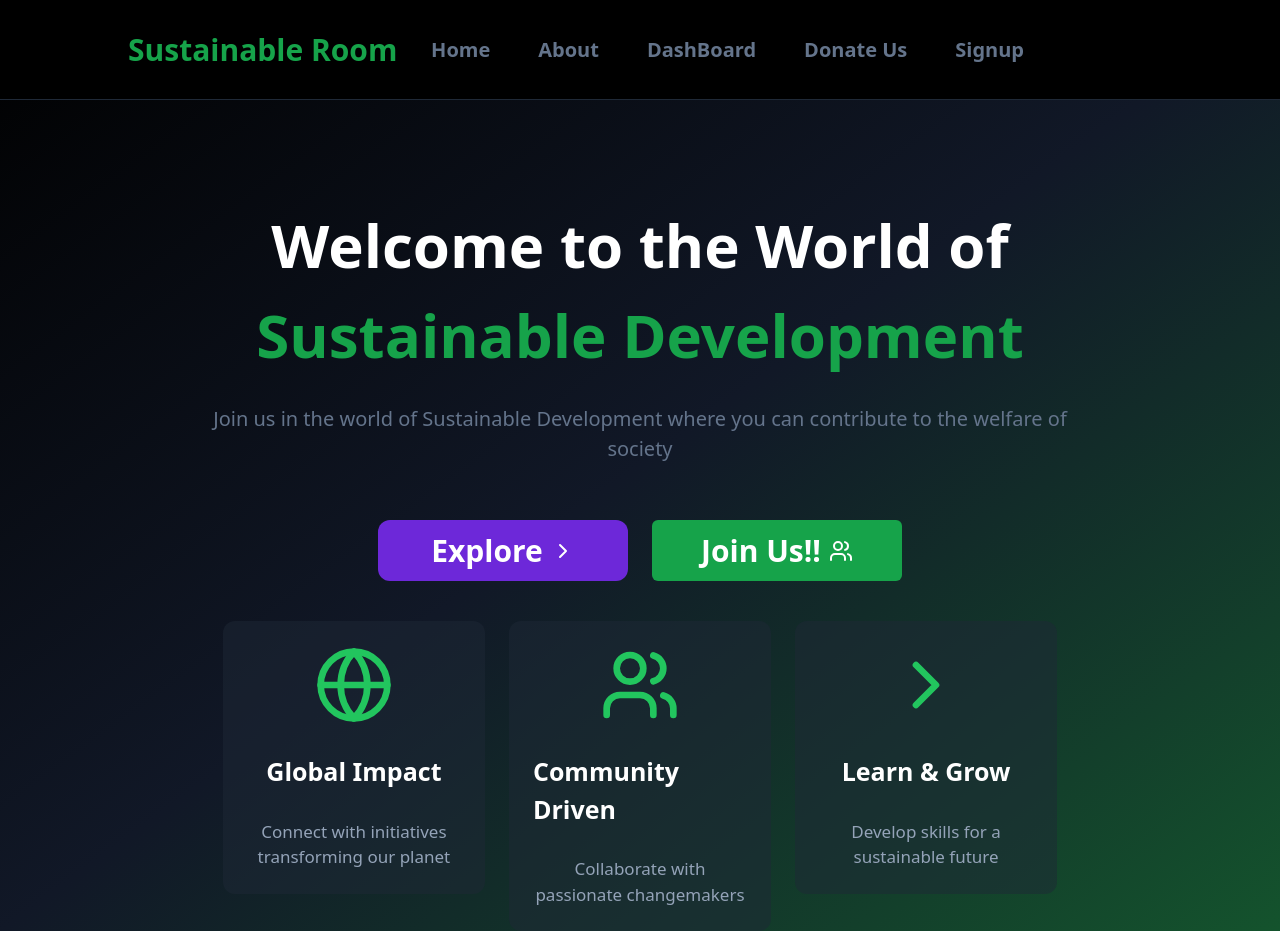
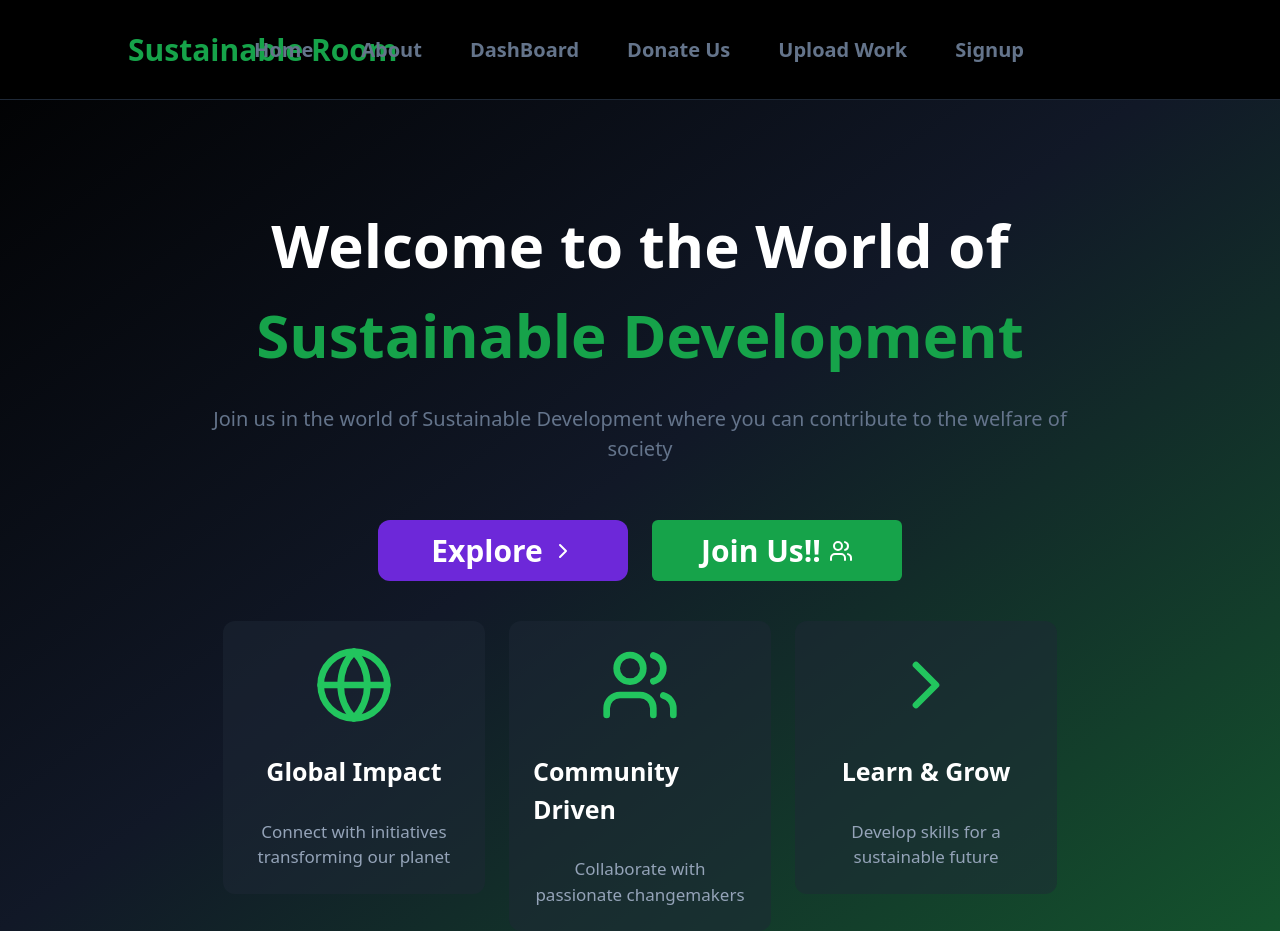
Before and after one commit to Tanuj1718/sustainable_Dev, a Next.js app in the folder Frontend/envir/: page / in a window 1280 px wide. Built offline with nearby package versions, Linux system fonts and the light colour scheme.

Commit message:
Some changes

```diff
--- a/Frontend/envir/app/Components/Navbar.js
+++ b/Frontend/envir/app/Components/Navbar.js
@@ -12,6 +12,7 @@ export function Navbar(){
                 <li className="text-[20px] font-bold text-slate-500 hover:cursor-pointer hover:border-b-2 border-green-700">About</li>
                <Link href={"/UserPage"}><li className="text-[20px] font-bold text-slate-500 hover:cursor-pointer hover:border-b-2 border-green-700">DashBoard</li></Link>
                 <li className="text-[20px] font-bold text-slate-500 hover:cursor-pointer hover:border-b-2 border-green-700">Donate Us</li>
+                <Link href={"/Entry"}><li className="text-[20px] font-bold text-slate-500 hover:cursor-pointer hover:border-b-2 border-green-700">Upload Work</li></Link>
                 <Link href={"/Signup"}><li className="text-[20px] font-bold text-slate-500 hover:cursor-pointer hover:border-b-2 border-green-700">Signup</li></Link>
             </div>
         </div>
```
